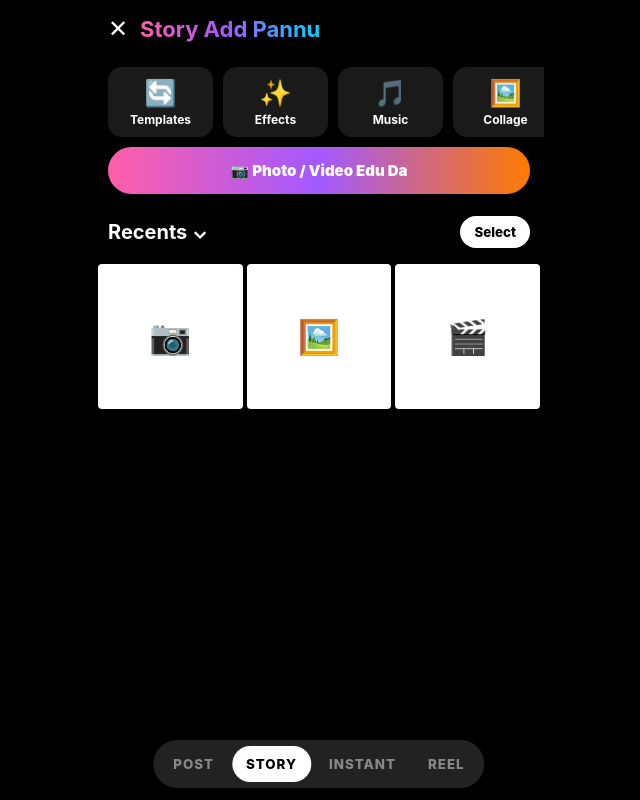
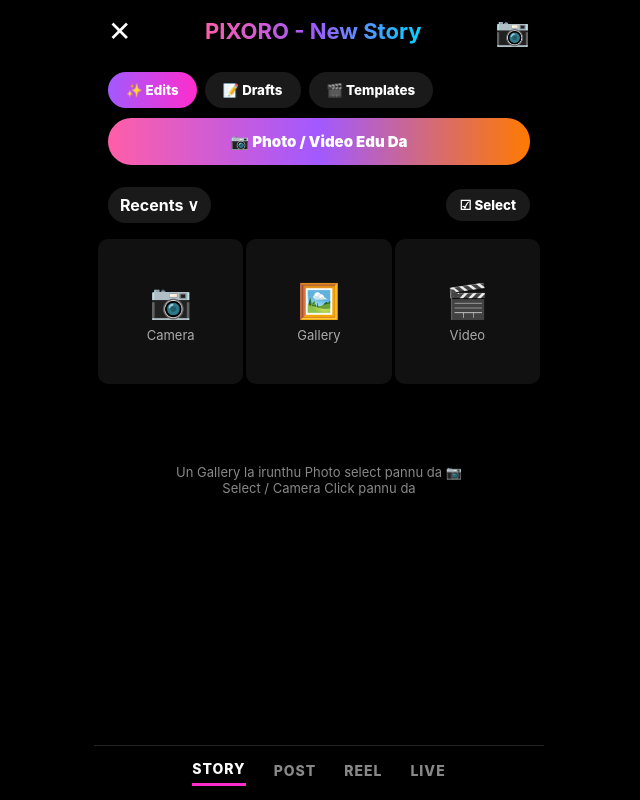
Before and after one commit to krikir58-ui/PIXORO-, a plain HTML site: page story-upload.html in a window 1280 px wide. Shown: the whole page, without its empty margins (321-961 px from the left). Drawn offline with Linux system fonts and the light colour scheme.

Commit message:
Update story-upload.html

```diff
--- a/story-upload.html
+++ b/story-upload.html
@@ -3,29 +3,42 @@
 <style>
 *{margin:0;padding:0;box-sizing:border-box;font-family:-apple-system,BlinkMacSystemFont,sans-serif}
 body{background:#000;color:#fff;max-width:450px;margin:0 auto}
-.pTop{display:flex;align-items:center;padding:14px;gap:12px}
-.pTop span{font-size:24px;cursor:pointer}
+.pTop{display:flex;align-items:center;justify-content:space-between;padding:14px}
 .pTop b{font-size:22px;background:linear-gradient(90deg,#ff5ea8,#a259ff,#00d4ff);-webkit-background-clip:text;-webkit-text-fill-color:transparent}
-.tools{display:flex;gap:10px;padding:10px 14px;overflow-x:auto}
-.tool{min-width:105px;background:#1a1a1a;border-radius:14px;padding:10px;text-align:center}
-.tool div{font-size:26px}.tool p{font-size:12px;font-weight:700;margin-top:4px}
+.pTop span{font-size:28px;cursor:pointer}
+.pTop .cam{font-size:28px}
+.tabs{display:flex;gap:8px;padding:10px 14px;overflow-x:auto}
+.tabs button{padding:10px 18px;border:0;border-radius:25px;background:#1a1a1a;color:#fff;font-weight:800;white-space:nowrap}
+.tabs button.on{background:linear-gradient(90deg,#a259ff,#ff2dcc)}
 .recHead{display:flex;justify-content:space-between;align-items:center;padding:12px 14px}
-.recHead b{font-size:20px}.recHead button{background:#fff;color:#000;border:0;padding:8px 14px;border-radius:20px;font-weight:800}
-.grid{display:grid;grid-template-columns:1fr 1fr 1fr;gap:4px;padding:4px;padding-bottom:80px;background:#000}
-.g{aspect-ratio:1/1;background:#fff;display:flex;align-items:center;justify-content:center;font-size:34px;cursor:pointer;overflow:hidden;border-radius:4px;padding:2px}
-.g img{width:100%;height:100%;object-fit:cover;display:block;background:#fff;border-radius:2px}
+.recHead b{font-size:16px;background:#1a1a1a;padding:8px 12px;border-radius:20px}
+.recHead button{background:#1a1a1a;color:#fff;border:0;padding:8px 14px;border-radius:20px;font-weight:800}
 .pickBtn{margin:0 14px 10px;background:linear-gradient(90deg,#ff5ea8,#a259ff,#ff7a00);border:0;color:#fff;padding:14px;width:calc(100% - 28px);border-radius:25px;font-weight:900;font-size:15px}
-.bottomTabs{position:fixed;bottom:12px;left:50%;transform:translateX(-50%);background:#222;border-radius:30px;padding:6px;display:flex;gap:4px}
-.bottomTabs button{padding:10px 14px;border:0;border-radius:20px;background:transparent;color:#888;font-weight:800;letter-spacing:1px}
-.bottomTabs button.on{background:#fff;color:#000}
+.grid{display:grid;grid-template-columns:1fr 1fr 1fr;gap:3px;padding:4px;padding-bottom:80px;background:#000}
+.g{aspect-ratio:1/1;background:#111 !important;display:flex;flex-direction:column;align-items:center;justify-content:center;gap:6px;font-size:34px;cursor:pointer;overflow:hidden;border-radius:10px;color:#fff}
+.g small{font-size:13px;color:#aaa}
+.g img{width:100%;height:100%;object-fit:cover;display:block;background:#111 !important;border-radius:10px}
+.bottomTabs{position:fixed;bottom:0;left:0;right:0;max-width:450px;margin:0 auto;background:#000;border-top:1px solid #222;display:flex;justify-content:center;gap:28px;padding:14px;z-index:10}
+.bottomTabs button{background:transparent;border:0;color:#888;font-weight:800;font-size:14px;letter-spacing:1px;padding-bottom:6px}
+.bottomTabs button.on{color:#fff;border-bottom:3px solid #ff2dcc}
 </style></head><body>
-<div class="pTop"><span onclick="location.href='./index.html'">✕</span><b>Story Add Pannu</b></div>
-<div class="tools"><div class="tool"><div>🔄</div><p>Templates</p></div><div class="tool"><div>✨</div><p>Effects</p></div><div class="tool"><div>🎵</div><p>Music</p></div><div class="tool"><div>🖼️</div><p>Collage</p></div></div>
+<div class="pTop"><span onclick="location.href='./index.html'">✕</span><b>PIXORO - New Story</b><span class="cam">📷</span></div>
+<div class="tabs"><button class="on">✨ Edits</button><button>📝 Drafts</button><button>🎬 Templates</button></div>
 <button class="pickBtn" onclick="document.getElementById('fileInp').click()">📷 Photo / Video Edu Da</button>
 <input type="file" id="fileInp" accept="image/*,video/*" hidden>
-<div class="recHead"><b>Recents ⌄</b><button onclick="document.getElementById('fileInp').click()">Select</button></div>
-<div class="grid" id="grid"><div class="g" onclick="location.href='./story-camera.html'">📷</div><div class="g" onclick="document.getElementById('fileInp').click()">🖼️</div><div class="g" onclick="document.getElementById('fileInp').click()">🎬</div></div>
-<div class="bottomTabs"><button onclick="location.href='./post-create.html'">POST</button><button class="on">STORY</button><button>INSTANT</button><button onclick="location.href='./reel-create.html'">REEL</button></div>
+<div class="recHead"><b>Recents ∨</b><button onclick="document.getElementById('fileInp').click()">☑ Select</button></div>
+<div class="grid" id="grid">
+<div class="g" onclick="location.href='./story-camera.html'">📷<small>Camera</small></div>
+<div class="g" onclick="document.getElementById('fileInp').click()">🖼️<small>Gallery</small></div>
+<div class="g" onclick="document.getElementById('fileInp').click()">🎬<small>Video</small></div>
+</div>
+<p style="text-align:center;color:#888;font-size:13px;padding:0 20px">Un Gallery la irunthu Photo select pannu da 📷<br>Select / Camera Click pannu da</p>
+<div class="bottomTabs">
+<button class="on" onclick="location.href='./story-upload.html'">STORY</button>
+<button onclick="location.href='./post-create.html'">POST</button>
+<button onclick="location.href='./reel-create.html'">REEL</button>
+<button onclick="location.href='./live.html'">LIVE</button>
+</div>
 <script>
 document.getElementById('fileInp').addEventListener('change',e=>{
   let f=e.target.files[0]; if(!f) return;
```
